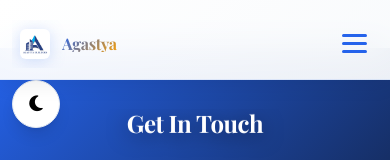
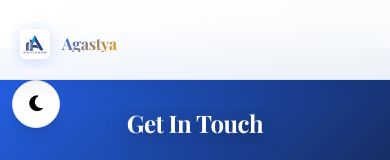
Before and after one commit to MITH02/reaal-estate-app, a React (Create React App) app in the folder my-real-estate-app/: page /contact in a window 390 px wide. Shown: the top 160 px of the page. Built offline with nearby package versions, Linux system fonts and the light colour scheme.

Commit message:
Remove hamburger button and mobile menu completely
cgen-d0d44593f0aa41eb9d168acd8f63a9bb

```diff
--- a/my-real-estate-app/src/components/Navbar.jsx
+++ b/my-real-estate-app/src/components/Navbar.jsx
@@ -103,32 +103,6 @@ const Navbar = () => {
           ))}
         </div>
 
-        <button
-          className="hamburger mobile-only"
-          onClick={handleMenuToggle}
-          aria-label={menuOpen ? 'Close menu' : 'Open menu'}
-          aria-expanded={menuOpen}
-          type="button"
-        >
-          <span className={`hamburger-line ${menuOpen ? 'open' : ''}`}></span>
-          <span className={`hamburger-line ${menuOpen ? 'open' : ''}`}></span>
-          <span className={`hamburger-line ${menuOpen ? 'open' : ''}`}></span>
-        </button>
-
-        <div className={`mobile-menu ${menuOpen ? 'mobile-menu-open' : ''}`}>
-          <div className="mobile-menu-content">
-            {navItems.map((item) => (
-              <Link
-                key={item.path}
-                to={item.path}
-                className={`mobile-nav-link ${location.pathname === item.path ? 'active' : ''}`}
-                onClick={handleLinkClick}
-              >
-                {item.label}
-              </Link>
-            ))}
-          </div>
-        </div>
 
       </div>
     </nav>
```
